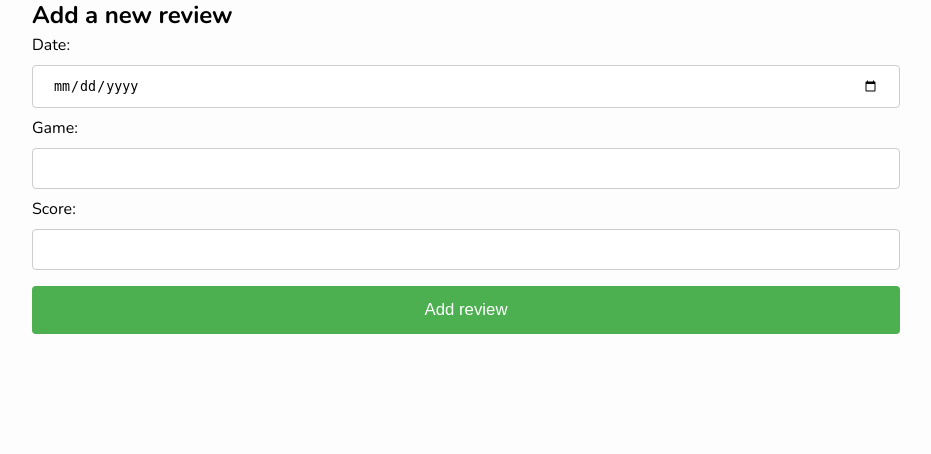
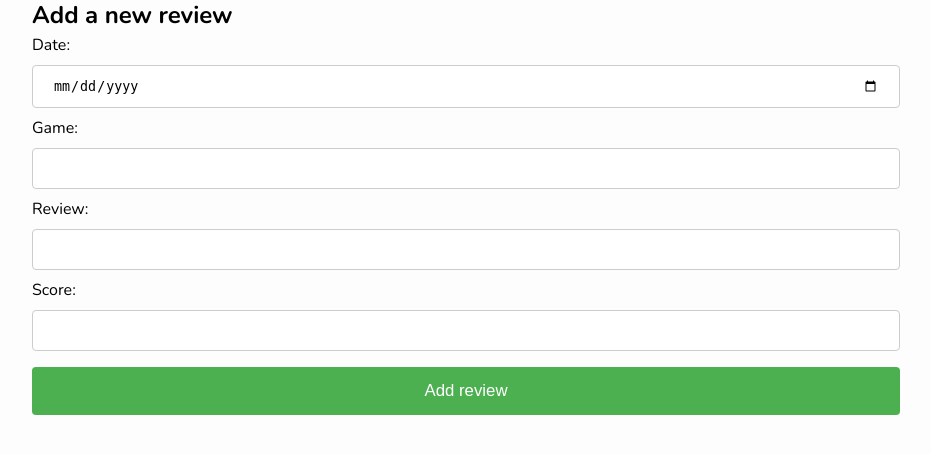
Before and after one commit to mrmoe240/Yr12-Assessment-1, a Flask app: page /add in a window 1280 px wide. Shown: the part 259-713 px from the top of the page, without its empty margins (174-1105 px from the left). Run offline with Flask 3, Linux system fonts and the light colour scheme; a user stored in the database is signed in.

Commit message:
Review text added

```diff
--- a/GTGDB/main.py
+++ b/GTGDB/main.py
@@ -64,9 +64,10 @@ def Add():
         date = request.form['date']
         game = request.form['game']
         score = request.form['score']
+        review = request.form['review']
 
         # Send the data to add our new guess to the db
-        db.AddGuess(user_id, date, game, score)
+        db.AddGuess(user_id, date, game, score, review,)
 
     return render_template("add.html")
 
--- a/GTGDB/templates/add.html
+++ b/GTGDB/templates/add.html
@@ -7,6 +7,8 @@
     <input type="date" name="date" id="date">
     <label>Game: </label>
     <input type="text" name="game" id="game">
+    <label>Review:</label>
+    <input type="text" name="review" id="review">
     <label>Score: </label>
     <input type="number" name="score" id="score">
     <input type="submit" value="Add review">
--- a/GTGDB/templates/index.html
+++ b/GTGDB/templates/index.html
@@ -25,6 +25,7 @@
         <th>Date</th>
         <th>User who reviewed</th>
         <th>Game</th>
+        <th>Review</th>
         <th>Score</th>
     </thead>
 
@@ -34,6 +35,7 @@
             <td>{{ guess['date'] }}</td>
             <td>{{ guess['username'] }}</td>
             <td>{{ guess['game'] }}</td>
+            <td>{{ guess['review']}}</td>
             <td>{{ guess['score'] }}</td>
         </tr>
         {% endfor %}
```
Also changed, not shown: GTGDB/db.py (+4 -4 lines), GTGDB/.database/gtg.db.
